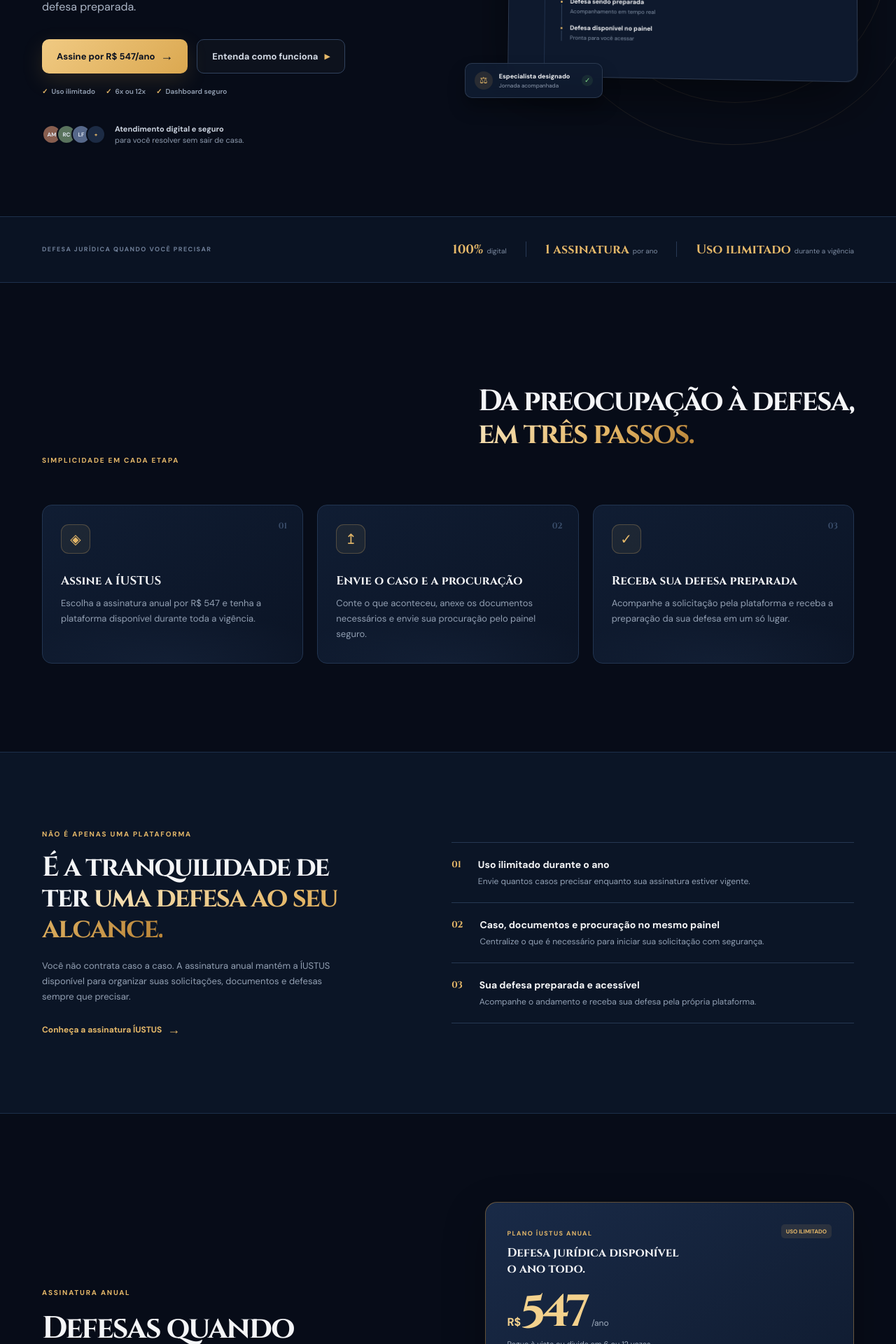
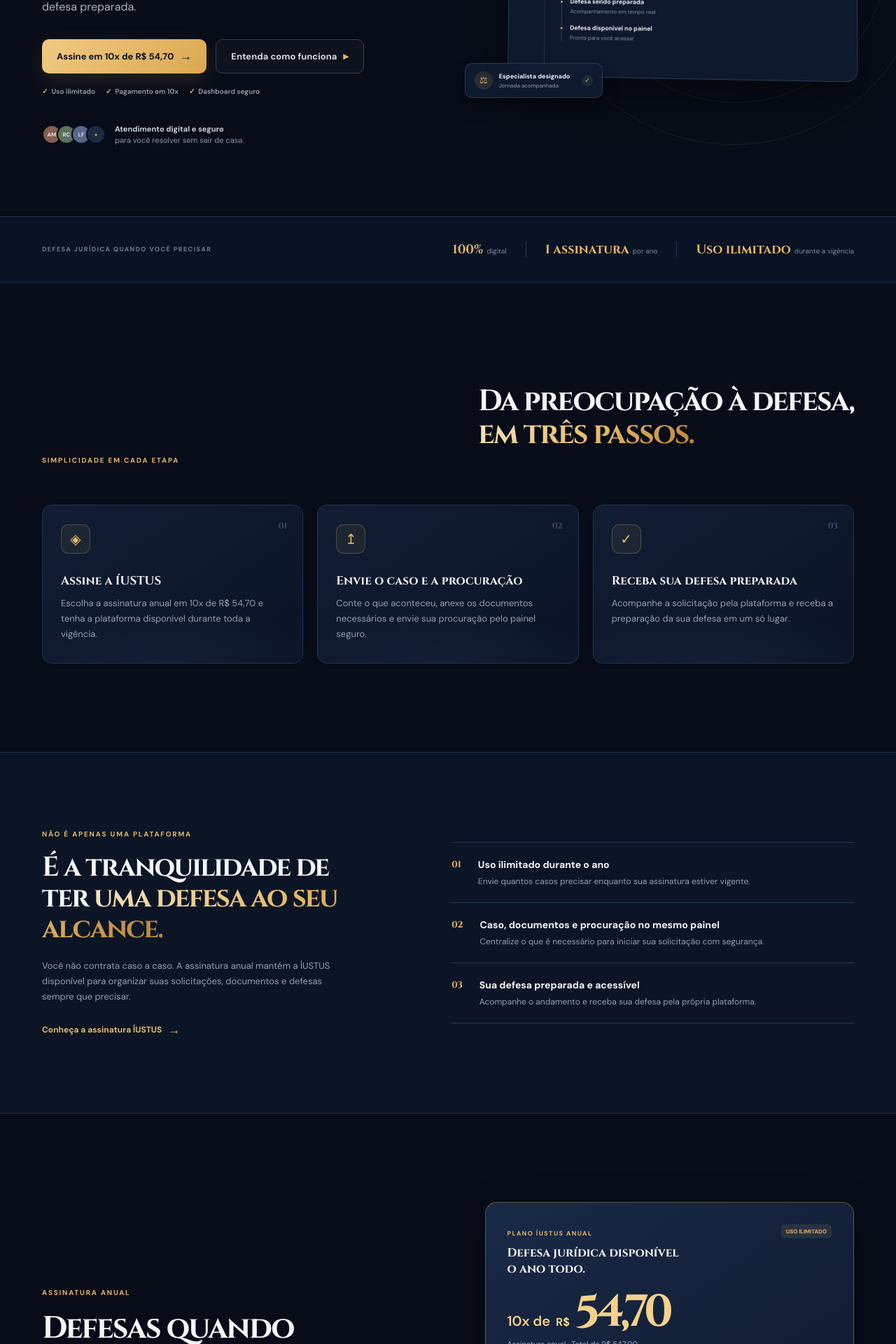
Before and after one commit to MGReboucas/Iustus-nextjs, a Next.js app in the folder frontend/: page / in a window 1280 px wide. Shown: the part 540-2460 px from the top of the page at 70% size. Built offline with nearby package versions, Linux system fonts and the light colour scheme.

Commit message:
feat(frontend): highlight annual plan in 10 installments

```diff
--- a/frontend/app/page.js
+++ b/frontend/app/page.js
@@ -5,6 +5,7 @@
 import Brand from '@/components/Brand';
 import './testimonials.css';
 import './home-nav.css';
+import './pricing.css';
 
 function Mark({ small = false }) {
   return <Brand size={small ? 48 : 96} decorative />;
@@ -46,10 +47,10 @@
           <h1>Quando a vida exige uma defesa, <span>você não precisa enfrentar sozinho.</span></h1>
           <p className="hero-text">Com uma única assinatura anual, você envia seus casos quando precisar, anexa a procuração e acompanha tudo até receber sua defesa preparada.</p>
           <div className="hero-actions">
-            <Link className="button primary" href="/checkout">Assine por R$ 547/ano <Arrow /></Link>
+            <Link className="button primary" href="/checkout">Assine em 10x de R$ 54,70 <Arrow /></Link>
             <a className="button ghost" href="#como-funciona">Entenda como funciona <span className="play">▶</span></a>
           </div>
-          <ul className="hero-assurances" aria-label="Destaques da assinatura"><li>Uso ilimitado</li><li>6x ou 12x</li><li>Dashboard seguro</li></ul>
+          <ul className="hero-assurances" aria-label="Destaques da assinatura"><li>Uso ilimitado</li><li>Pagamento em 10x</li><li>Dashboard seguro</li></ul>
           <div className="hero-proof">
             <div className="avatars"><i>AM</i><i>RC</i><i>LF</i><i>+</i></div>
             <p><strong>Atendimento digital e seguro</strong><br />para você resolver sem sair de casa.</p>
@@ -78,7 +79,7 @@
       <section id="como-funciona" className="section container how">
         <div className="section-intro"><div className="eyebrow">SIMPLICIDADE EM CADA ETAPA</div><h2>Da preocupação à defesa,<br /><span>em três passos.</span></h2></div>
         <div className="steps">
-          <article><span className="step-number">01</span><div className="step-icon">◈</div><h3>Assine a ÍUSTUS</h3><p>Escolha a assinatura anual por R$ 547 e tenha a plataforma disponível durante toda a vigência.</p></article>
+          <article><span className="step-number">01</span><div className="step-icon">◈</div><h3>Assine a ÍUSTUS</h3><p>Escolha a assinatura anual em 10x de R$ 54,70 e tenha a plataforma disponível durante toda a vigência.</p></article>
           <article><span className="step-number">02</span><div className="step-icon">↥</div><h3>Envie o caso e a procuração</h3><p>Conte o que aconteceu, anexe os documentos necessários e envie sua procuração pelo painel seguro.</p></article>
           <article><span className="step-number">03</span><div className="step-icon">✓</div><h3>Receba sua defesa preparada</h3><p>Acompanhe a solicitação pela plataforma e receba a preparação da sua defesa em um só lugar.</p></article>
         </div>
@@ -88,7 +89,7 @@
 
       <section id="plano" className="section pricing container">
         <div className="pricing-intro"><div className="eyebrow">ASSINATURA ANUAL</div><h2>Defesas quando precisar,<br />em um único plano.</h2><p>Assine uma vez ao ano e use a plataforma quantas vezes precisar durante a vigência da sua assinatura.</p></div>
-        <article className="price-card"><div className="price-top"><div><span className="plan-label">PLANO ÍUSTUS ANUAL</span><h3>Defesa jurídica disponível o ano todo.</h3></div><span className="best">USO ILIMITADO</span></div><div className="price"><sup>R$</sup><strong>547</strong><span>/ano</span></div><p className="price-equivalent">Pague à vista ou divida em 6 ou 12 vezes.</p><ul><li><Check /> Uso ilimitado da plataforma durante a assinatura</li><li><Check /> Envio de casos, documentos e procuração online</li><li><Check /> Acompanhamento de cada solicitação pelo painel</li><li><Check /> Recebimento da defesa preparada na plataforma</li></ul><Link className="button primary price-button" href="/checkout">Quero assinar a ÍUSTUS <Arrow /></Link><small className="secure-line">⌁ Pagamento seguro · Opções em 6 ou 12 vezes</small></article>
+        <article className="price-card"><div className="price-top"><div><span className="plan-label">PLANO ÍUSTUS ANUAL</span><h3>Defesa jurídica disponível o ano todo.</h3></div><span className="best">USO ILIMITADO</span></div><div className="price price-installments"><span className="installment-count">10x de</span><sup>R$</sup><strong>54,70</strong></div><p className="price-equivalent">Assinatura anual · Total de R$ 547,00.</p><ul><li><Check /> Uso ilimitado da plataforma durante a assinatura</li><li><Check /> Envio de casos, documentos e procuração online</li><li><Check /> Acompanhamento de cada solicitação pelo painel</li><li><Check /> Recebimento da defesa preparada na plataforma</li></ul><Link className="button primary price-button" href="/checkout">Quero assinar a ÍUSTUS <Arrow /></Link><small className="secure-line">⌁ Pagamento seguro · Em 10x de R$ 54,70</small></article>
       </section>
 
       <section className="testimonials container" aria-labelledby="testimonials-title">
@@ -100,12 +101,12 @@
         </div>
       </section>
 
-      <section className="faq container"><div><div className="eyebrow">DÚVIDAS FREQUENTES</div><h2>Clareza antes<br />de começar.</h2></div><div className="faq-list"><details open><summary>Posso usar a plataforma mais de uma vez?<span>+</span></summary><p>Sim. Sua assinatura dá acesso ilimitado à plataforma durante o período anual de vigência.</p></details><details><summary>Como funciona o pagamento?<span>+</span></summary><p>A assinatura anual custa R$ 547 e pode ser paga à vista ou dividida em 6 ou 12 vezes.</p></details><details><summary>O que preciso enviar para iniciar um caso?<span>+</span></summary><p>Pelo seu painel, você envia o relato do caso, os documentos disponíveis e a procuração.</p></details><details><summary>Como recebo a defesa?<span>+</span></summary><p>Você acompanha a solicitação pelo dashboard e recebe sua defesa preparada diretamente na plataforma.</p></details></div></section>
+      <section className="faq container"><div><div className="eyebrow">DÚVIDAS FREQUENTES</div><h2>Clareza antes<br />de começar.</h2></div><div className="faq-list"><details open><summary>Posso usar a plataforma mais de uma vez?<span>+</span></summary><p>Sim. Sua assinatura dá acesso ilimitado à plataforma durante o período anual de vigência.</p></details><details><summary>Como funciona o pagamento?<span>+</span></summary><p>A assinatura anual pode ser paga em 10x de R$ 54,70, totalizando R$ 547,00.</p></details><details><summary>O que preciso enviar para iniciar um caso?<span>+</span></summary><p>Pelo seu painel, você envia o relato do caso, os documentos disponíveis e a procuração.</p></details><details><summary>Como recebo a defesa?<span>+</span></summary><p>Você acompanha a solicitação pelo dashboard e recebe sua defesa preparada diretamente na plataforma.</p></details></div></section>
 
-      <section className="final-cta"><div className="cta-light"></div><div className="container cta-content"><Mark /><div><div className="eyebrow">SEU PRÓXIMO PASSO COMEÇA AQUI</div><h2>Assine uma vez e use<br /><span>sempre que precisar.</span></h2></div><Link className="button primary" href="/checkout">Assinar por R$ 547/ano <Arrow /></Link></div></section>
+      <section className="final-cta"><div className="cta-light"></div><div className="container cta-content"><Mark /><div><div className="eyebrow">SEU PRÓXIMO PASSO COMEÇA AQUI</div><h2>Assine uma vez e use<br /><span>sempre que precisar.</span></h2></div><Link className="button primary" href="/checkout">Assinar em 10x de R$ 54,70 <Arrow /></Link></div></section>
 
       <footer><div className="container footer-inner"><Logo /><p>© 2026 ÍUSTUS. Defesa jurídica online, com clareza e segurança.</p><div><a href="#privacidade">Privacidade</a><a href="#termos">Termos de uso</a></div></div></footer>
-      <div className="mobile-purchase"><div><small>Plano anual</small><b>R$ 547</b></div><Link href="/checkout">Assinar agora <Arrow /></Link></div>
+      <div className="mobile-purchase"><div><small>Plano anual</small><b>10x de R$ 54,70</b></div><Link href="/checkout">Assinar agora <Arrow /></Link></div>
     </main>
   );
 }
--- /dev/null
+++ b/frontend/app/pricing.css
@@ -0,0 +1,38 @@
+.price-installments {
+  gap: 8px;
+  flex-wrap: wrap;
+}
+
+.price-installments > .installment-count {
+  margin-left: 0;
+  color: inherit;
+  font-size: 20px;
+  font-weight: 600;
+}
+
+.price-installments strong {
+  white-space: nowrap;
+}
+
+.hero-actions {
+  flex-wrap: wrap;
+}
+
+@media (max-width: 480px) {
+  .price-installments {
+    gap: 6px;
+  }
+
+  .price-installments > .installment-count {
+    font-size: 16px;
+  }
+
+  .price-installments strong {
+    font-size: clamp(42px, 12vw, 57px);
+  }
+
+  .mobile-purchase b {
+    font-family: 'DM Sans', Arial, sans-serif;
+    font-size: 14px;
+  }
+}
```
